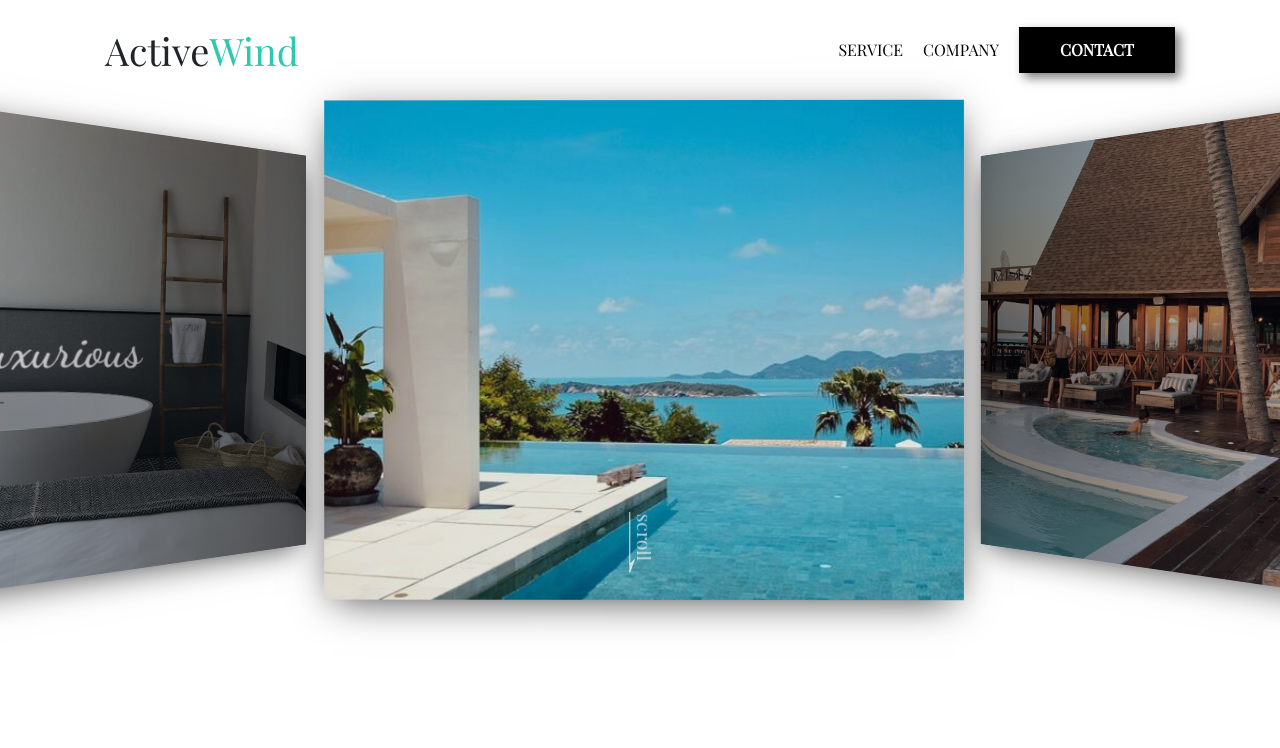
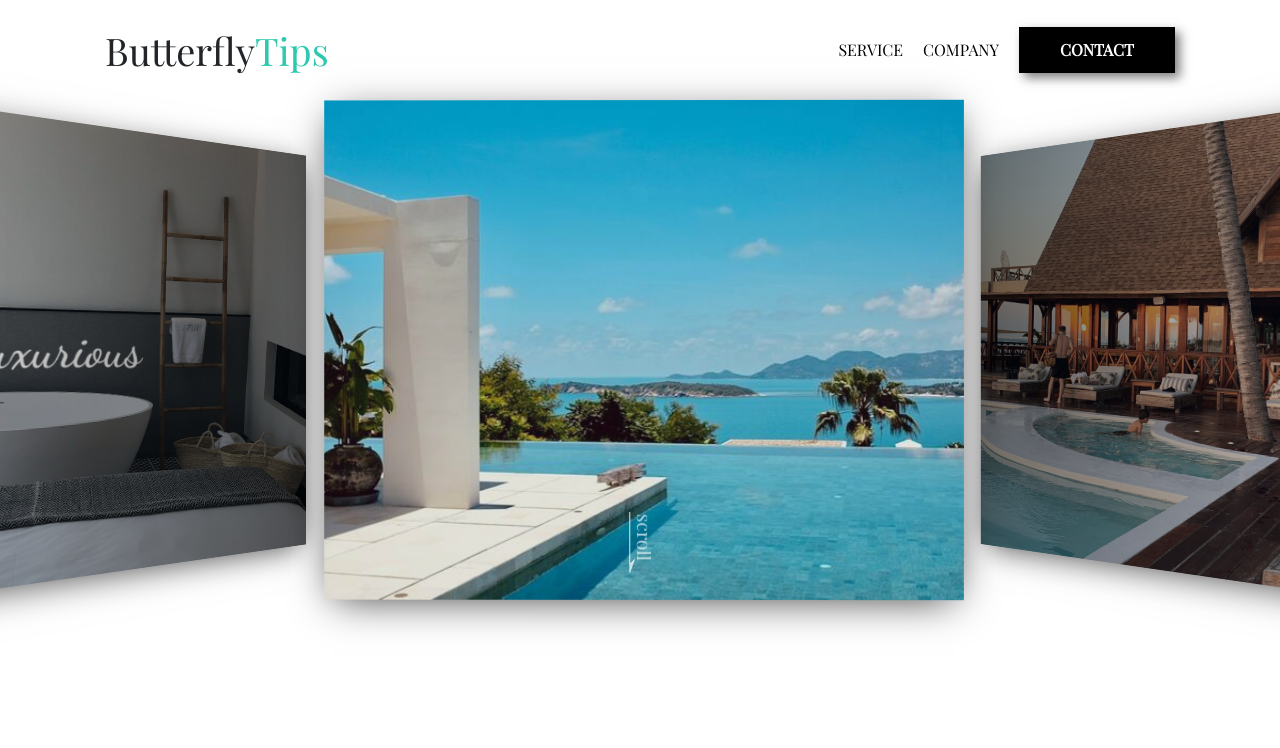
Before and after one commit to kazuya29184545/kazuya29184545.github.io, a plain HTML site: page index.html in a window 1280 px wide. Shown: the top 748 px of the page. Drawn offline with nearby package versions, Linux system fonts and the light colour scheme; a web font is replaced by a local one.

Commit message:
Update index.html

```diff
--- a/index.html
+++ b/index.html
@@ -4,7 +4,7 @@
     <meta charset="UTF-8" />
     <meta name="viewport" content="width=device-width, initial-scale=1.0" />
     <meta http-equiv="X-UA-Compatible" content="ie=edge" />
-    <title>Active Wind</title>
+    <title>Butterfly Tips</title>
     <meta name="description" content="This site is a test site.">
     <!-- <link rel="icon" href="images/favicon.png"> -->
     <link rel="stylesheet" href="styles/loader.css">
@@ -26,8 +26,8 @@
           <div class="header__inner appear up">
             <div class="logo item">
               <!-- <img src="images/logo.svg" alt="" class="logo__img" /> -->
-              <span class="logo__stay">Active</span>
-              <span class="logo__world">Wind</span>
+              <span class="logo__stay">Butterfly</span>
+              <span class="logo__world">Tips</span>
             </div>
             <nav class="header__nav">
               <ul class="header__ul">
```
